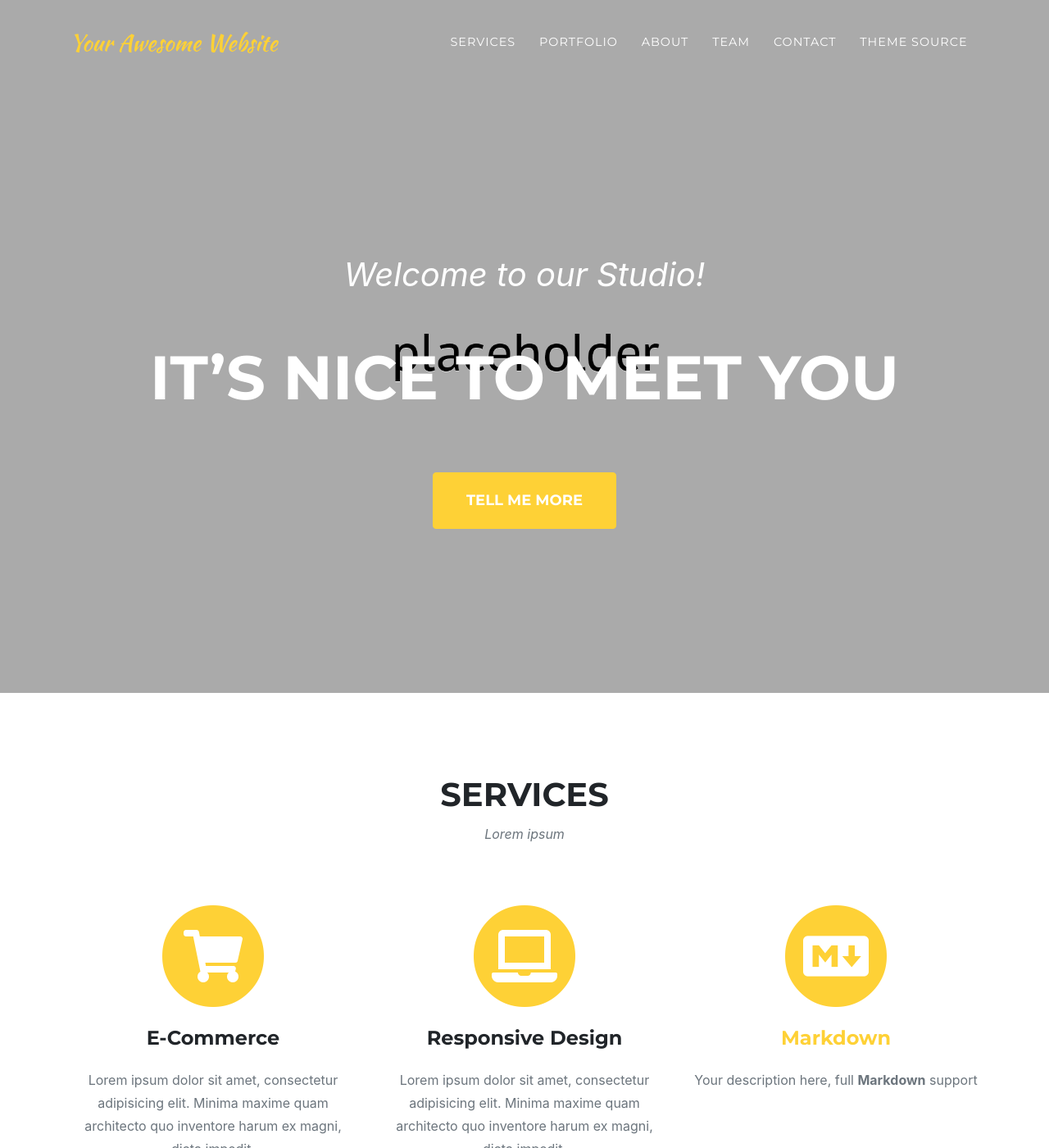
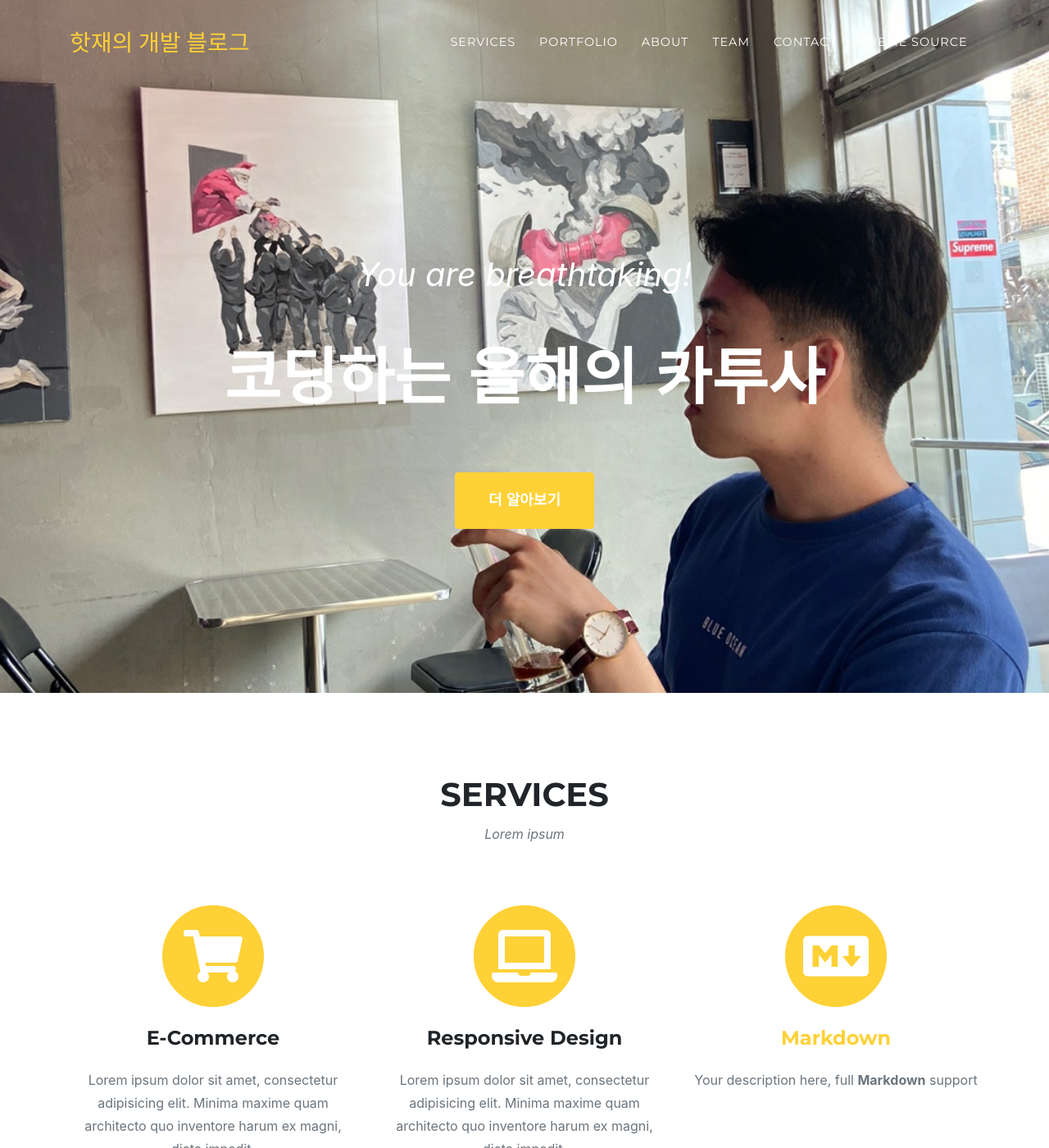
Before and after one commit to gouz7514/gouz7514.github.io, a Jekyll site: the page built from index.md, in a window 1280 px wide and 1400 px high. Shown: the whole window at 82% size. Built offline with Jekyll 4.4.1, drawn with Linux system fonts in a browser that asks for light colours; some web fonts are replaced; some of the changed text lies outside the part shown.

Commit message:
refactor style

```diff
--- a/_config.yml
+++ b/_config.yml
@@ -16,10 +16,10 @@ theme: jekyll-agency
 url    : "http://gouz7514.github.io" # the base hostname & protocol for your site, e.g. http://example.com
 baseurl: "" # the subpath of your site, e.g. /blog
 
-title      : Your Awesome Website
-email      : your-email@example.com #this is also the email contact forms will go to
+title      : 핫재의 개발 블로그
+email      : gouz7514@naver.com #this is also the email contact forms will go to
 description: "Site description"
-author     : Your Name
+author     : 김학재
 # logo:     #optional, defaults to site title
   # path: assets\img\clients\creative-market.jpg
   # height: 60 #height in px, defaults to 52px
--- a/_data/sitetext.yml
+++ b/_data/sitetext.yml
@@ -1,7 +1,7 @@
 header:
-    title: Welcome to our Studio!
-    text: It's Nice To Meet You
-    button: Tell Me More
+    title: You are breathtaking!
+    text: 코딩하는 올해의 카투사
+    button: 더 알아보기
     buttonlink: "#services"
 
 services:
--- a/_data/style.yml
+++ b/_data/style.yml
@@ -4,7 +4,7 @@
 #black: "#000"
 
 #Image Customization
-header-image: "../img/header.png"
+header-image: "../img/my_header2.jpg"
 contact-image: "../img/contact.png"
 
 #Font Awesome icon for portfolio grid when an item is hovered over
```
Also changed, not shown: assets/img/my_header.jpg (added), assets/img/my_header2.jpg (added).
